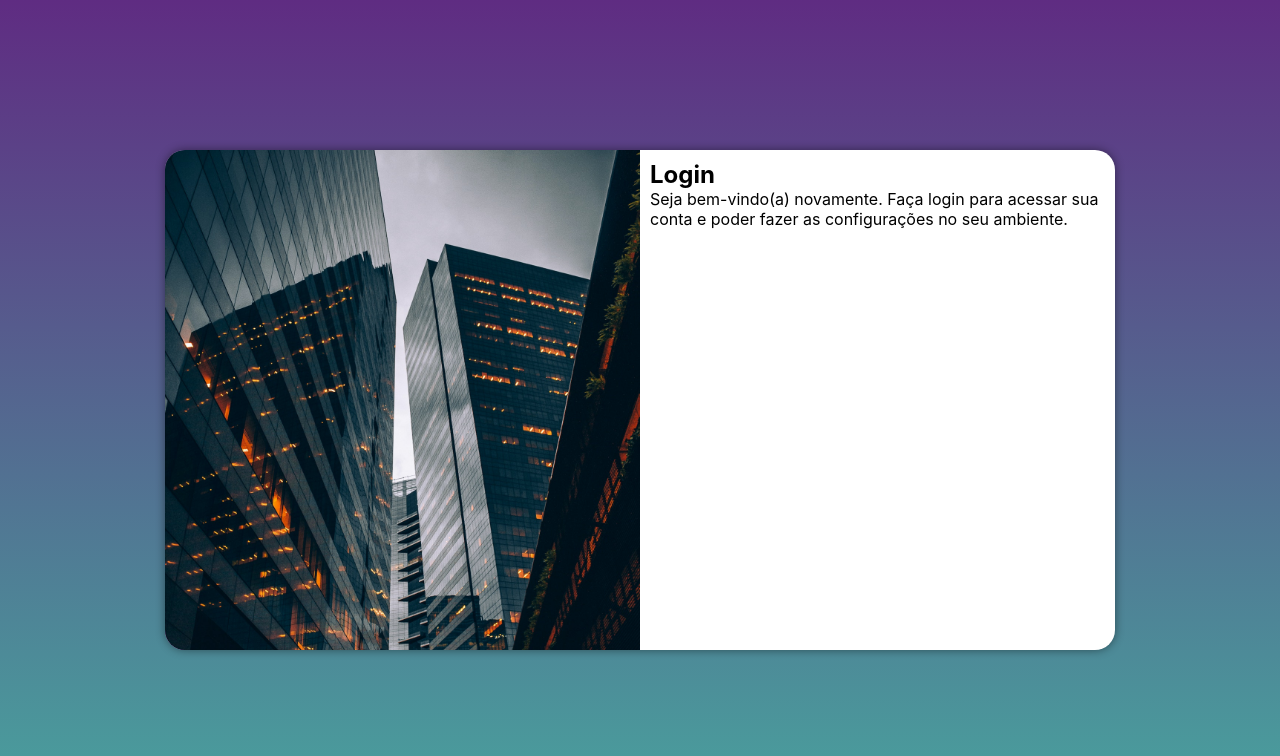
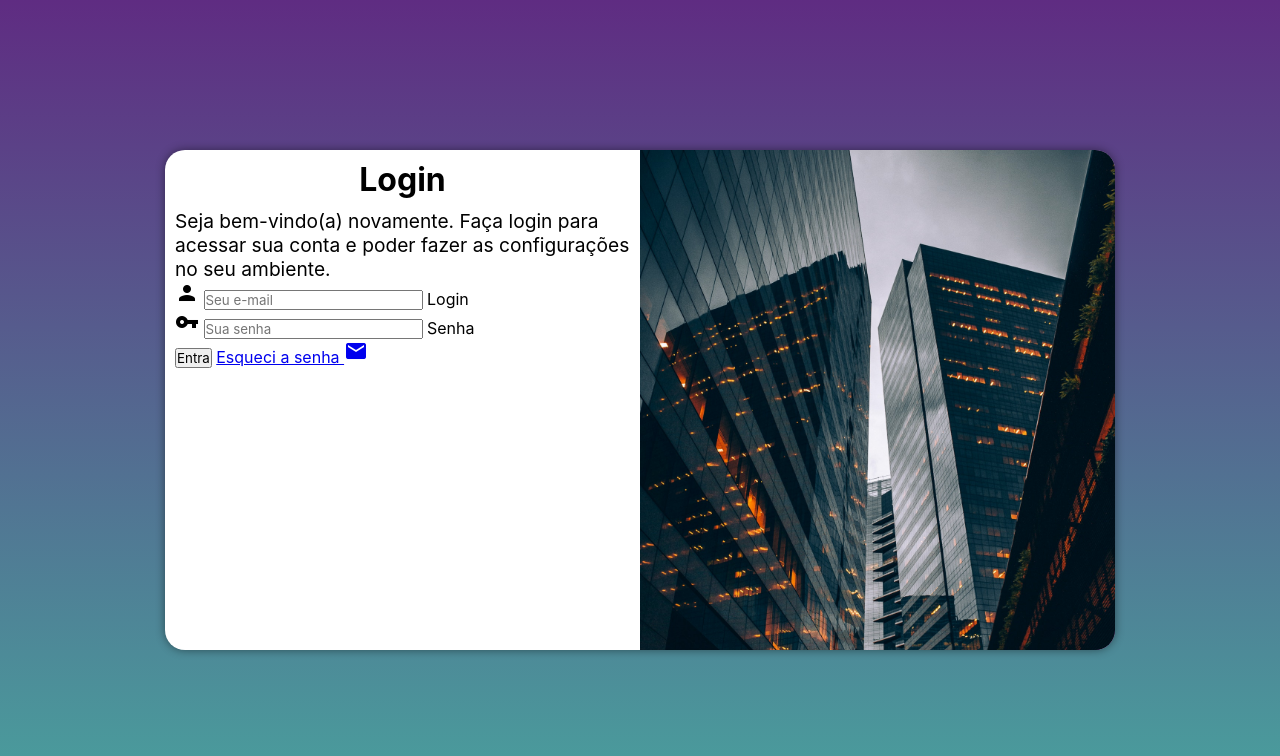
Before and after one commit to pedrosilvaas/projeto-login, a plain HTML site: page index.html in a window 1280 px wide. Drawn offline with Linux system fonts and the light colour scheme.

Commit message:
formulario adicionado

```diff
--- a/estilos/media-query.css
+++ b/estilos/media-query.css
@@ -34,10 +34,20 @@
         float: left;
         width: 50%;
         height: 100%;
+        float: right;
     }
 
     section#login > div#formulario {
         float: right;
         width: 50%;
+        float: left;
+    }
+
+    div#formulario > h1 {
+        font-size: 2em;
+    }
+
+    div#formulario > p {
+        font-size: 1.2em;
     }
 }
--- a/estilos/style.css
+++ b/estilos/style.css
@@ -51,3 +51,12 @@ section#login > div#formulario {
     display: block;
     padding: 10px;
 }
+
+div#formulario > h1 {
+    text-align: center;
+    margin-bottom: 10px;
+}
+
+div#formulario > p {
+    font-size: 0.9em;
+}
--- a/index.html
+++ b/index.html
@@ -6,6 +6,7 @@
     <title>Login</title>
     <link rel="stylesheet" href="estilos/style.css">
     <link rel="stylesheet" href="estilos/media-query.css">
+    <link href="https://fonts.googleapis.com/icon?family=Material+Icons" rel="stylesheet">
 </head>
 <body>
     <main>
@@ -16,8 +17,21 @@
             <div id="formulario">
                 <h1>Login</h1>
                 <p>Seja bem-vindo(a) novamente. Faça login para acessar sua conta e poder fazer as configurações no seu ambiente.</p>
-                <form action="login.php" method="post">
-
+                <form action="login.php" method="post" autocomplete="on">
+                    <div class="campo">
+                        <i class="material-icons">person</i>
+                        <input type="email" name="login" id="ilogin" placeholder="Seu e-mail" autocomplete="email" required maxlength="30">
+                        <label for="ilogin">Login</label>
+                    </div>
+                    <div class="campo">
+                        <i class="material-icons">vpn_key</i>
+                        <input type="password" name="senha" id="isenha" placeholder="Sua senha" autocomplete="current-password" required minlength="8" maxlength="20">
+                        <label for="isenha">Senha</label>
+                    </div>
+                    <input type="submit" value="Entra">
+                    <a href="esqueci.html">
+                        Esqueci a senha <i class="material-icons">mail</i>
+                    </a>
                 </form>
             </div>
         </section>
```
